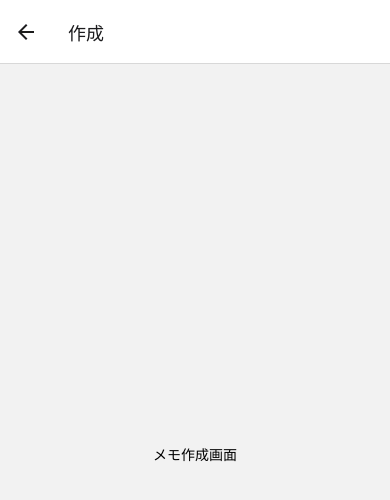
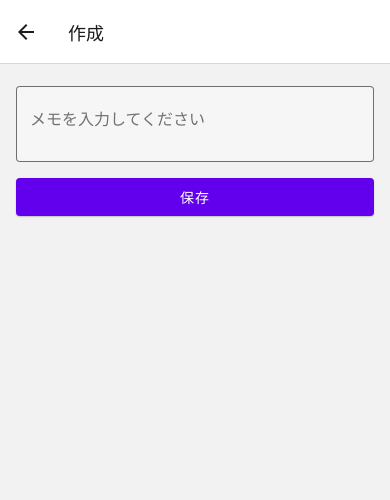
Before and after one commit to ki0i0ro0/misc, a React Native app: screen /Compose in a window 390 px wide. Shown: the top 500 px of the page. Built offline with nearby package versions, Linux system fonts and the light colour scheme.

Commit message:
[update] memo

```diff
--- a/package.json
+++ b/package.json
@@ -16,11 +16,13 @@
     "@react-navigation/stack": "^6.2.2",
     "expo": "~45.0.0",
     "expo-status-bar": "~1.3.0",
+    "prettier": "^2.7.1",
     "react": "17.0.2",
     "react-dom": "17.0.2",
     "react-native": "0.68.2",
     "react-native-paper": "^4.12.2",
-    "react-native-web": "0.17.7"
+    "react-native-web": "0.17.7",
+    "@react-native-async-storage/async-storage": "~1.17.3"
   },
   "devDependencies": {
     "@babel/core": "^7.12.9",
--- a/src/ComposeScreen.js
+++ b/src/ComposeScreen.js
@@ -1,18 +1,39 @@
-import React from 'react'
-import { View, Text, StyleSheet } from 'react-native'
+import React, { useState } from 'react'
+import { StyleSheet, KeyboardAvoidingView, Platform } from 'react-native'
+import { TextInput, Button } from 'react-native-paper'
+import { useNavigation } from '@react-navigation/native'
+import { save } from './store'
 
 export const ComposeScreen = () => {
+  const [text, setText] = useState('')
+  const navigation = useNavigation()
+
+  const onPressSave = async () => {
+    await save(text, Date.now()) // (1)
+    navigation.goBack() // (2)
+  }
+
   return (
-    <View style={styles.container}>
-      <Text>メモ作成画面</Text>
-    </View>
+    <KeyboardAvoidingView // (1)
+      style={styles.container}
+    >
+      <TextInput
+        style={{ marginBottom: 16 }}
+        mode="outlined"
+        placeholder="メモを入力してください"
+        multiline
+        onChangeText={(text) => setText(text)}
+      />
+      <Button mode="contained" onPress={onPressSave}>
+        保存
+      </Button>
+    </KeyboardAvoidingView>
   )
 }
 
 const styles = StyleSheet.create({
   container: {
     flex: 1,
-    alignItems: 'center',
-    justifyContent: 'center',
+    padding: 16,
   },
 })
--- a/src/MainScreen.js
+++ b/src/MainScreen.js
@@ -1,10 +1,20 @@
-import { List, FAB } from 'react-native-paper'
+import { FAB, List } from 'react-native-paper'
 import { useNavigation } from '@react-navigation/native'
-import React from 'react'
+import React, { useState, useEffect } from 'react'
 import { View, StyleSheet } from 'react-native'
-
+import { loadAll } from './store'
 export const MainScreen = () => {
   const navigation = useNavigation()
+  const [memos, setMemos] = useState([])
+
+  useEffect(() => {
+    const initialize = async () => {
+      const newMemos = await loadAll() // (2)
+      setMemos(newMemos)
+    }
+    const unsubscribe = navigation.addListener('focus', initialize) // (1)
+    return unsubscribe
+  }, [navigation])
 
   const onPressAdd = () => {
     navigation.navigate('Compose') // (3)
--- /dev/null
+++ b/src/store.js
@@ -0,0 +1,19 @@
+import AsyncStorage from '@react-native-async-storage/async-storage'
+
+export const save = async (text, createdAt) => {
+  const key = `${createdAt}` // (2)
+  // (3)
+  const value = JSON.stringify({
+    text,
+    createdAt,
+  })
+
+  await AsyncStorage.setItem(key, value) // (1)
+}
+
+export const loadAll = async () => {
+  const keys = await AsyncStorage.getAllKeys() // (1)
+  keys.sort() // (2)
+  const entryList = await AsyncStorage.multiGet(keys) // (3)
+  return entryList.map((entry) => JSON.parse(entry[1])) // (4)
+}
```
Also changed, not shown: 1 other file (tests, documents, lock files or other folders).
